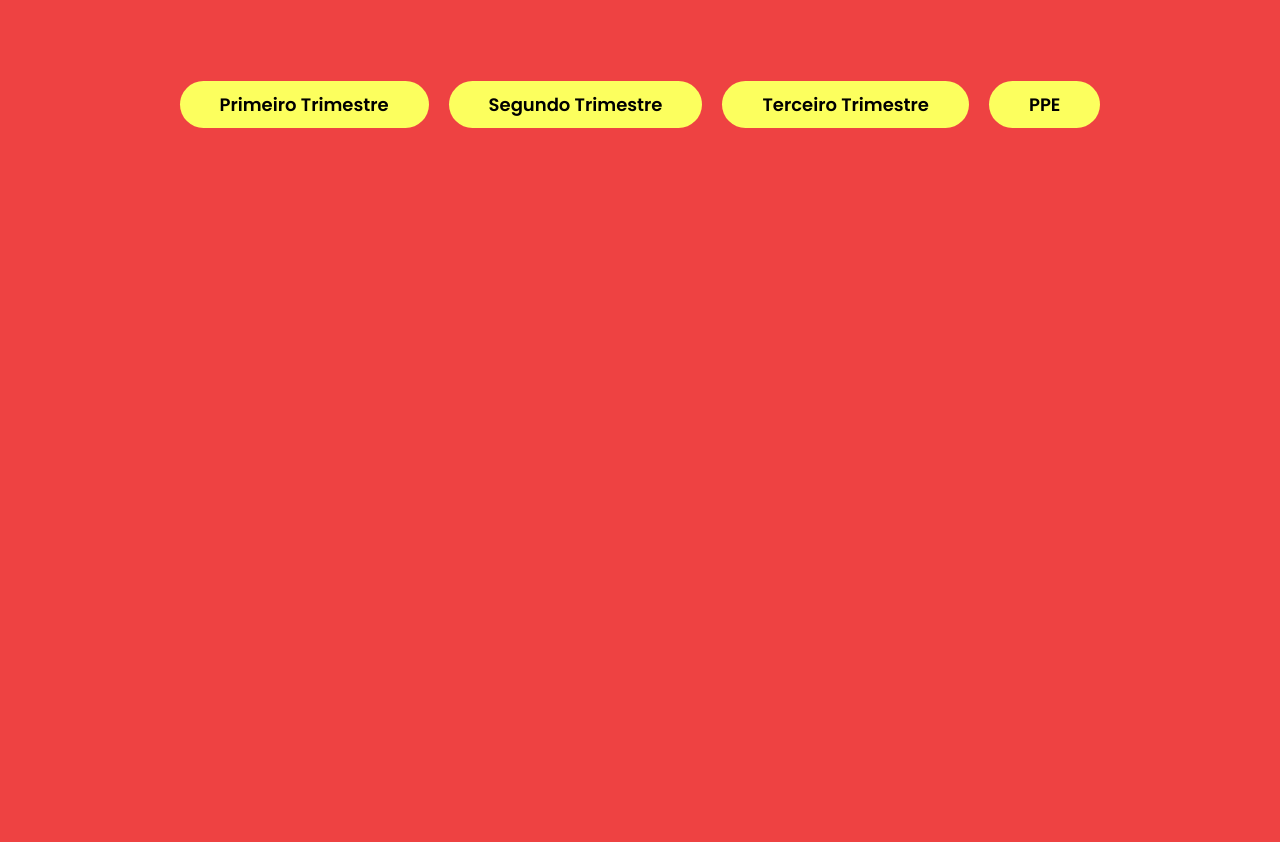
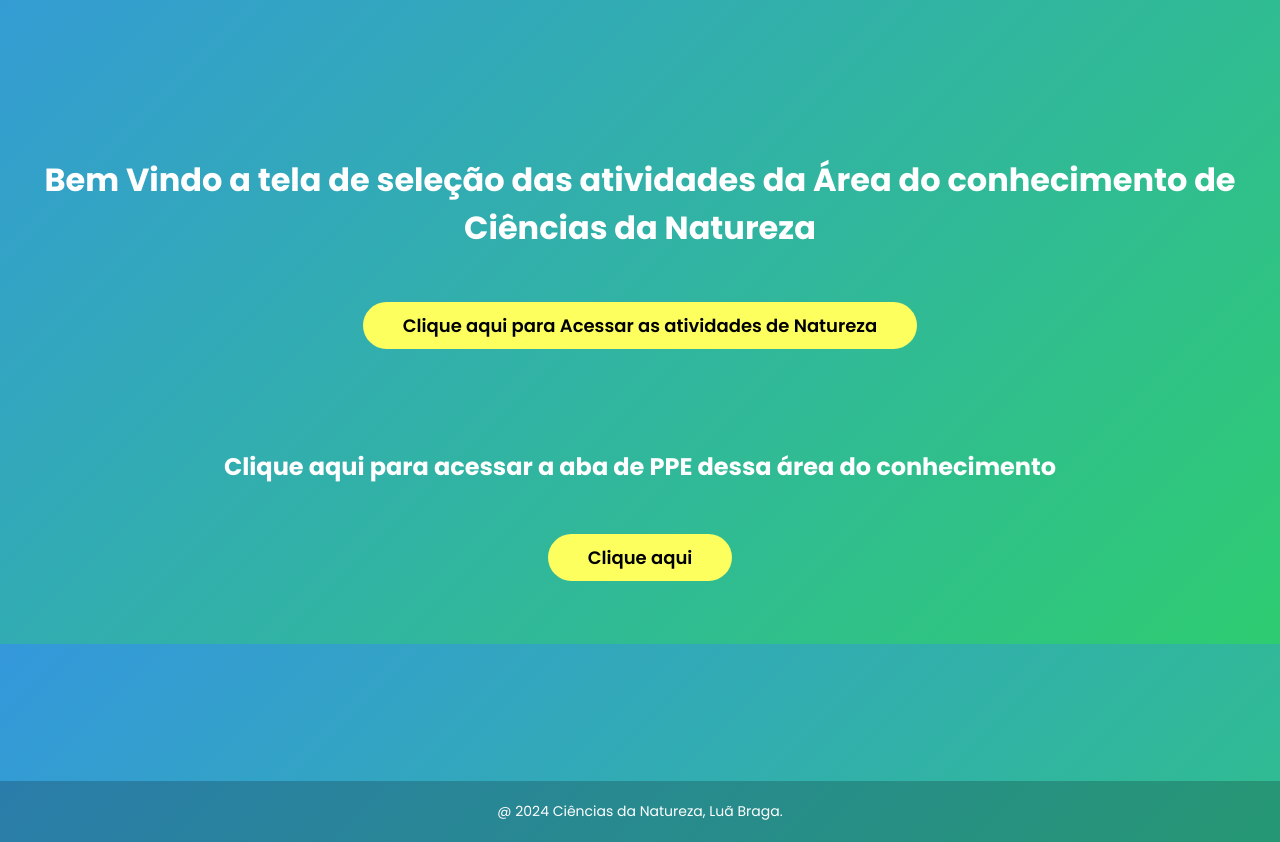
Before and after one commit to luabraga0211/Portfolio3TRI, a website: page natureza.html in a window 1280 px wide. Shown: the part 156-998 px from the top of the page. Before the commit the page ends 800 px from the top, so only its background shows below. Drawn offline with Linux system fonts and the light colour scheme.

Commit message:
att
 css

```diff
--- a/natureza.html
+++ b/natureza.html
@@ -8,8 +8,18 @@
     <link href="https://fonts.googleapis.com/css2?family=Poppins:ital,wght@0,100;0,200;0,300;0,400;0,500;0,600;0,700;0,800;0,900;1,100;1,200;1,300;1,400;1,500;1,600;1,700;1,800;1,900&display=swap" rel="stylesheet">
     <link rel="stylesheet" href="style.css">
     <title>Portfolio</title>
+    <style>
+      body {
+            margin: 0;
+            font-family: 'Roboto', sans-serif;
+            background: linear-gradient(135deg, #3498db, #2ecc71);
+            color: white;
+            text-align: center;
+        }
+    </style>
 </head>
 <body>
+
 
     <header>
         <div class="interface">
@@ -37,22 +47,30 @@
     </header>
 
         <main>
+          <br><br><br><br><br>
+            <div class="txt-site">
+              <h1>Bem Vindo a tela de seleção das atividades da Área do conhecimento de Ciências da Natureza</h1>
+            </div>
             <div class="btn-trimestre">
               <a href="natureza1.html">
-                <button>Primeiro Trimestre</button>
-              </a>
-              <a href="natureza2.html">
-                <button>Segundo Trimestre</button>
-              </a>
-              <a href="natureza3.html">
-                <button>Terceiro Trimestre</button>
-              </a>
-              <a href="ppenatureza.html">
-                <button>PPE</button>
-
+                <button>Clique aqui para Acessar as atividades de Natureza</button>
               </a>
             </div>
-
+            <br><br><br><br>
+            <div class="txt-site">
+              <h2>Clique aqui para acessar a aba de PPE dessa área do conhecimento</h2>
+            </div>
+            <div class="btn-trimestre">
+            <a href="ppenatureza.html">
+            <button>Clique aqui</button>
+            </a>
+            </div>
+<br><br><br><br><br><br>
+            <div class ="linha">
+              <p>
+                @ 2024 Ciências da Natureza, Luã Braga.
+              </p>
+            </div>
           </main>
     </body>
     </html>
--- /dev/null
+++ b/package.json
@@ -0,0 +1,5 @@
+{
+  "dependencies": {
+    "node": "^22.11.0"
+  }
+}
--- a/style.css
+++ b/style.css
@@ -43,6 +43,8 @@
     display: flex;
     align-items: center;
     justify-content: space-between;
+    box-shadow: 0 2px 4px rgba(0, 0, 0, 0.1);
+    background-color: rgba(0, 0, 0, 0.2);
     }
 
     header a{
@@ -81,6 +83,7 @@
     align-items: center;
     justify-content: center;
     gap: 90px;
+
 
     }
     .topo-do-site h1{
@@ -166,3 +169,22 @@
     h1 {
         margin-bottom: 20px; /* Adiciona uma margem de 20px na parte inferior do h1 */
     }
+
+    .txt-site {
+        color:rgb(255, 255, 255);
+        text-align: center;
+        margin-bottom: 20px;
+        border-radius: 30px;
+        border: 0;
+    }
+
+    .linha {
+        margin-top: 50px;
+        padding: 20px;
+        background-color: rgba(0, 0, 0, 0.2);
+    }
+
+    .linha p {
+        margin: 0;
+        font-size: 14px;
+    }
```
Also changed, not shown: natureza1.html (+2 -2 lines), natureza2.html (+2 -2 lines), 1 other file.
